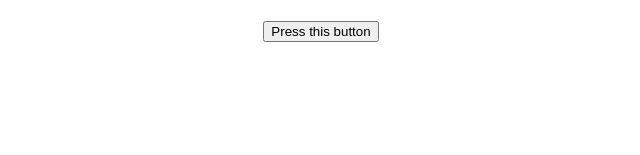
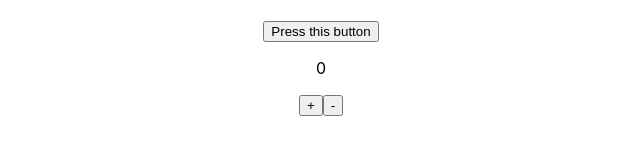
Before and after one commit to sayantan-paul-007/react-practice-codes, a React (Create React App) app: page / in a window 1280 px wide. Shown: the part 365-520 px from the top of the page, without its empty margins (319-959 px from the left). Built offline with nearby package versions, Linux system fonts and the light colour scheme.

Commit message:
Update 2 for 20.03.2023

```diff
--- a/src/App.js
+++ b/src/App.js
@@ -5,6 +5,7 @@ import Practice3 from './pages/Practice3';
 import Practice4 from './pages/Practice4';
 import Practice5 from './pages/Practice5';
 import Practice6 from './pages/Practice6';
+import Practice7 from './pages/Practice7';
 function App() {
   // In order to see each components individually, uncomment the desired one to view in particular
   return (
@@ -17,6 +18,7 @@ function App() {
      </Practice4>
      <Practice5 num= '9555' />
      <Practice6 />
+     <Practice7 />
     </div>
   );
 }
--- /dev/null
+++ b/src/pages/Practice7.js
@@ -0,0 +1,38 @@
+import React, { Component } from 'react'
+
+export class Practice7 extends Component {
+    constructor(){
+        super()
+        this.state={
+            count:0
+        }
+    }
+incCount(){
+    this.setState({
+        count:this.state.count+1
+    })
+}
+
+decCount(){
+    this.setState({
+        count:this.state.count - 1
+    })
+}
+mulCount(){
+    this.setState({
+        count:this.state.count * this.state.count
+    })
+}
+  render() {
+    return (
+      <div>
+        <p>{this.state.count}</p>
+        <button onClick={()=>this.incCount()}>+</button>
+        <button onClick={()=>this.decCount()}>-</button>
+
+      </div>
+    )
+  }
+}
+
+export default Practice7
```
